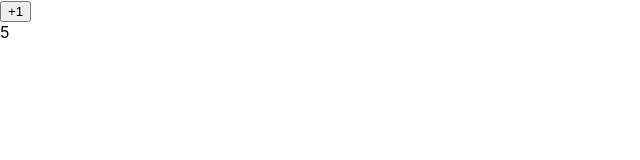
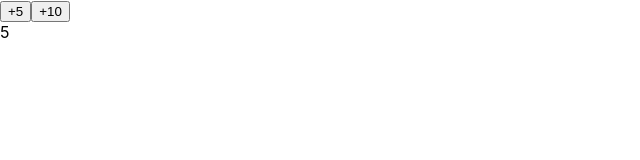
Before and after one commit to KevinDescamps0405/React, a React (Create React App) app: page / in a window 1280 px wide. Shown: the top 160 px of the page, without its empty margins (0-640 px from the left). Built offline with nearby package versions, Linux system fonts and the light colour scheme.

Commit message:
Reutilisation des composants

```diff
--- a/src/App.js
+++ b/src/App.js
@@ -5,7 +5,7 @@ import {useState} from "react";
 function Button(props) {
     return (
         <button onClick={props.chips}>
-            +1
+            +{props.increment}
         </button>
     );
 }
@@ -24,7 +24,8 @@ function App() {
     const incrementCounter = () => setCounter(counter + 1)
     return (
         <div>
-            <Button chips={incrementCounter}/>
+            <Button chips={incrementCounter} increment={5}/>
+            <Button chips={incrementCounter} increment={10}/>
             <Display message={counter}/>
         </div>
     );
```
